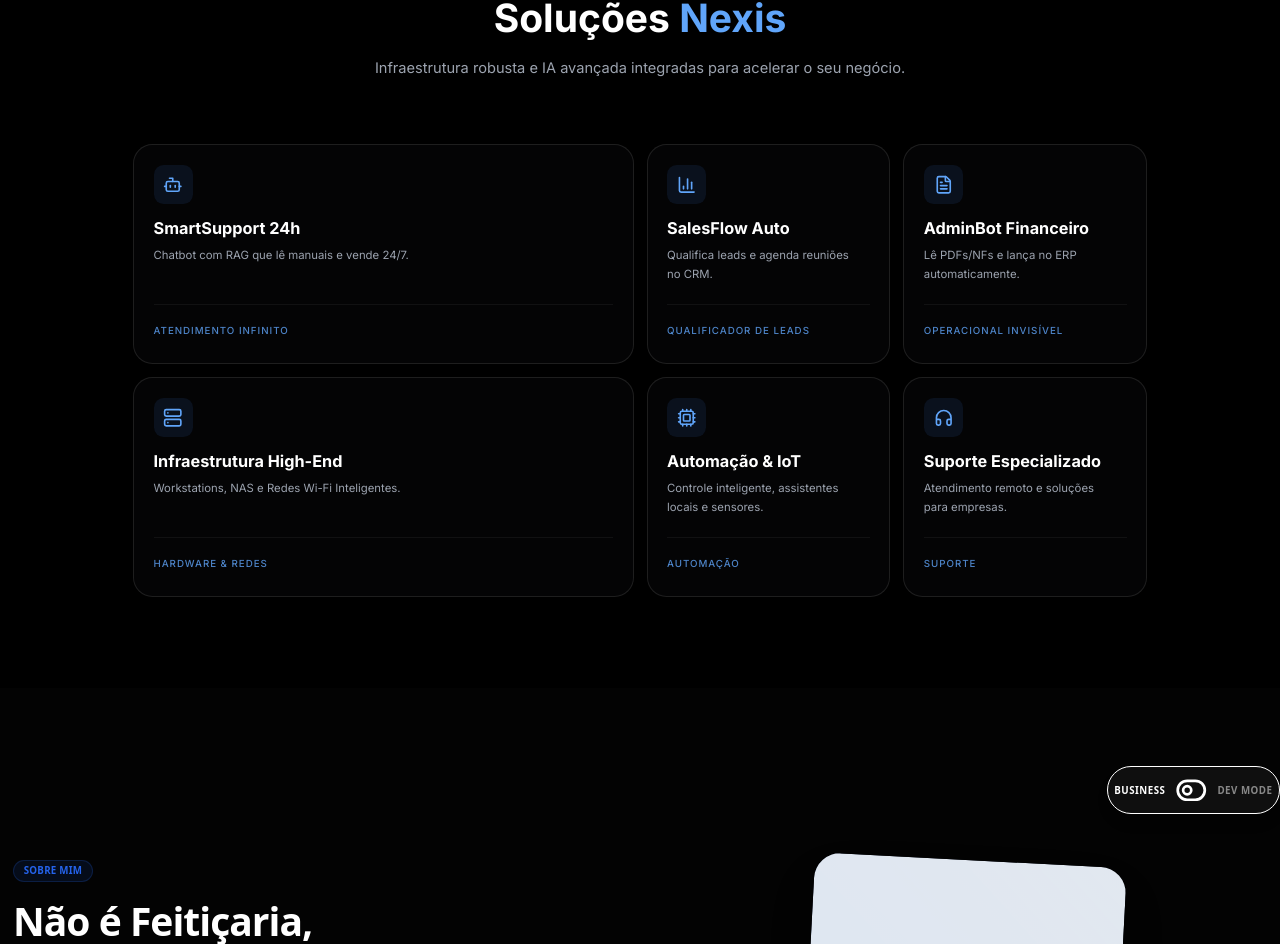
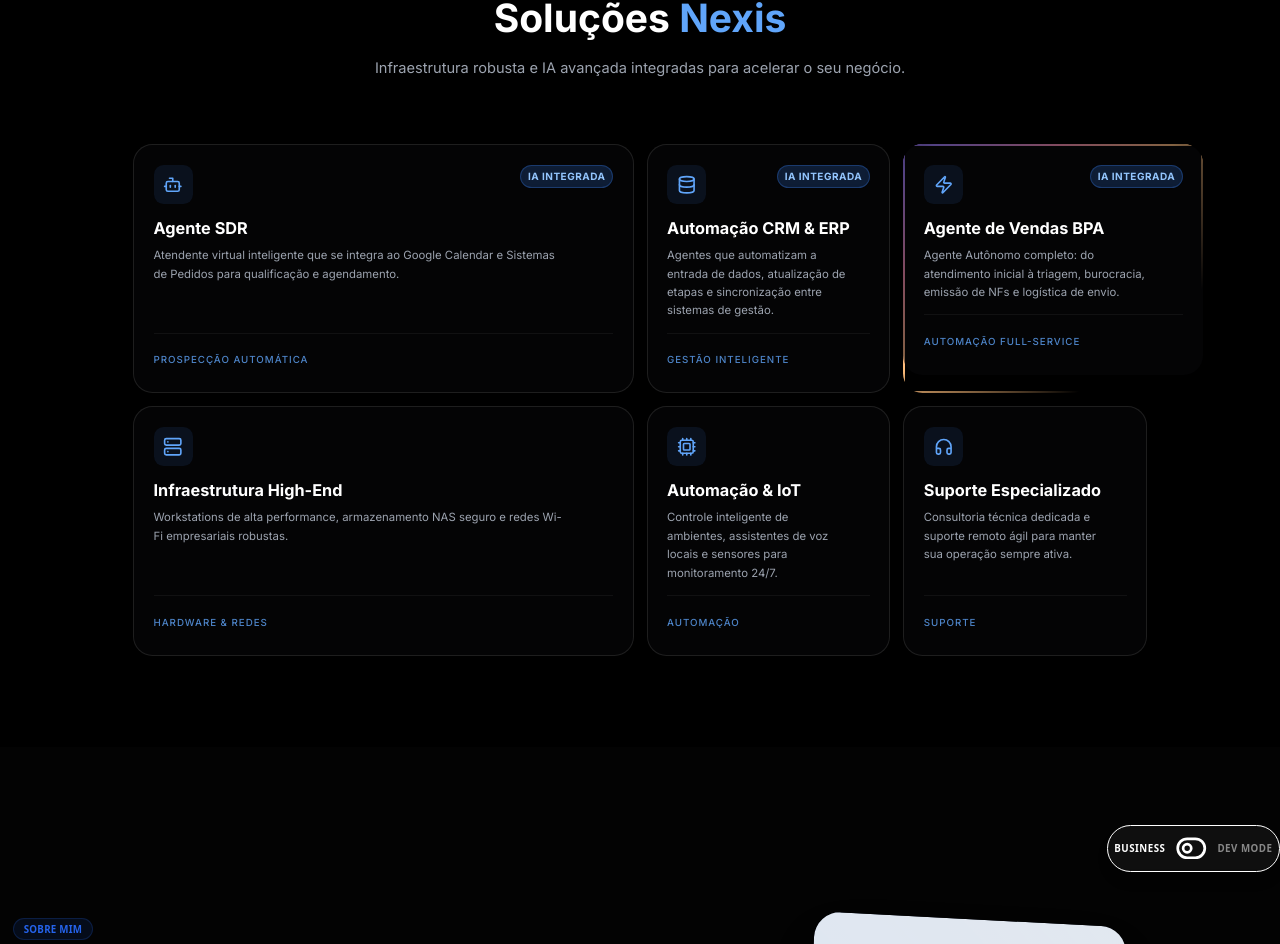
Before and after one commit to Foninhoiuri/Nexis-Landing-page, a Next.js app: page / in a window 1280 px wide. Shown: the part 1785-2729 px from the top of the page. Built offline with nearby package versions, Linux system fonts and the light colour scheme.

Commit message:
feat: upgrade solutions with new AI agents and shine effect

```diff
--- a/src/components/Solutions.tsx
+++ b/src/components/Solutions.tsx
@@ -1,7 +1,8 @@
 import React, { useRef, useEffect, useState, useCallback, ReactNode } from 'react';
 import { gsap } from 'gsap';
 import { motion, useInView } from "framer-motion";
-import { Bot, BarChart3, FileText, Server, Cpu, Headphones, Smartphone, BatteryCharging, Cloud, HardDrive, Database, RefreshCw, Camera } from "lucide-react";
+import { Bot, BarChart3, FileText, Server, Cpu, Headphones, Smartphone, BatteryCharging, Cloud, HardDrive, Database, RefreshCw, Camera, Calendar, Briefcase, Zap } from "lucide-react";
+import ShineBorder from "@/components/ui/shine-border";
 
 // --- Config ---
 const DEFAULT_PARTICLE_COUNT = 12;
@@ -11,33 +12,37 @@
 
 // --- Data ---
 const cardData = [
-    // 1. Core AI Products
+    // 1. AI Agents
     {
         icon: Bot,
-        title: 'SmartSupport 24h',
-        description: 'Chatbot com RAG que lê manuais e vende 24/7.',
-        label: 'Atendimento Infinito',
+        title: 'Agente SDR',
+        description: 'Atendente virtual inteligente que se integra ao Google Calendar e Sistemas de Pedidos para qualificação e agendamento.',
+        label: 'Prospecção Automática',
         colSpan: 'md:col-span-2',
+        isAI: true
     },
     {
-        icon: BarChart3,
-        title: 'SalesFlow Auto',
-        description: 'Qualifica leads e agenda reuniões no CRM.',
-        label: 'Qualificador de Leads',
+        icon: Database,
+        title: 'Automação CRM & ERP',
+        description: 'Agentes que automatizam a entrada de dados, atualização de etapas e sincronização entre sistemas de gestão.',
+        label: 'Gestão Inteligente',
         colSpan: 'md:col-span-1',
+        isAI: true
     },
     {
-        icon: FileText,
-        title: 'AdminBot Financeiro',
-        description: 'Lê PDFs/NFs e lança no ERP automaticamente.',
-        label: 'Operacional Invisível',
+        icon: Zap,
+        title: 'Agente de Vendas BPA',
+        description: 'Agente Autônomo completo: do atendimento inicial à triagem, burocracia, emissão de NFs e logística de envio.',
+        label: 'Automação Full-Service',
         colSpan: 'md:col-span-1',
+        isAI: true,
+        useShine: true // Special effect trigger
     },
     // 2. Infrastructure
     {
         icon: Server,
         title: 'Infraestrutura High-End',
-        description: 'Workstations, NAS e Redes Wi-Fi Inteligentes.',
+        description: 'Workstations de alta performance, armazenamento NAS seguro e redes Wi-Fi empresariais robustas.',
         label: 'Hardware & Redes',
         colSpan: 'md:col-span-2',
     },
@@ -45,14 +50,14 @@
     {
         icon: Cpu,
         title: 'Automação & IoT',
-        description: 'Controle inteligente, assistentes locais e sensores.',
+        description: 'Controle inteligente de ambientes, assistentes de voz locais e sensores para monitoramento 24/7.',
         label: 'Automação',
         colSpan: 'md:col-span-1',
     },
     {
         icon: Headphones,
         title: 'Suporte Especializado',
-        description: 'Atendimento remoto e soluções para empresas.',
+        description: 'Consultoria técnica dedicada e suporte remoto ágil para manter sua operação sempre ativa.',
         label: 'Suporte',
         colSpan: 'md:col-span-1',
     }
@@ -555,7 +560,8 @@
 
             <BentoCardGrid gridRef={gridRef}>
                 <div className="grid grid-cols-1 md:grid-cols-4 gap-4 w-full">
-                    {cardData.map((card, index) => (
+                    {cardData.map((card, index) => {
+                        const CardContent = (
                             <ParticleCard
                                 key={index}
                                 className={`
@@ -564,6 +570,7 @@
                          min-h-[220px] flex flex-col justify-between p-6
                          transition-all duration-300 hover:bg-zinc-900/80
                          card--border-glow
+                         ${card.useShine ? '!border-transparent' : ''}
                      `}
                                 glowColor={glowColor}
                                 disableAnimations={shouldDisableAnimations}
@@ -572,17 +579,27 @@
                                 enableMagnetism={!isMobile}
                             >
                                 {/* Inner Content matching ServiceCard logic but adapted for Bento */}
-                            <div className="relative z-20 flex flex-col h-full justify-between">
+                                <div className="relative z-20 flex flex-col h-full justify-between w-full h-full">
                                     <div>
+                                        <div className="flex justify-between items-start mb-4">
                                             {/* Icon Container with 'btn-blue' effect logic */}
                                             <div className={`
-                                w-12 h-12 rounded-xl flex items-center justify-center mb-4
+                                         w-12 h-12 rounded-xl flex items-center justify-center
                                          bg-blue-500/10 text-blue-400
                                          transition-all duration-300
                                          group-hover:bg-blue-500 group-hover:text-white group-hover:shadow-[0_0_20px_rgba(59,130,246,0.6)]
                                          group-hover:-translate-y-2
                                      `}>
                                                 <card.icon className="w-6 h-6" />
+                                            </div>
+
+                                            {/* AI Badge */}
+                                            {/* @ts-ignore */}
+                                            {card.isAI && (
+                                                <span className="px-2 py-1 rounded-full bg-blue-500/20 border border-blue-500/30 text-[10px] font-bold text-blue-300 tracking-wider uppercase backdrop-blur-sm">
+                                                    IA Integrada
+                                                </span>
+                                            )}
                                         </div>
 
                                         <h3 className="text-xl font-bold text-white mb-2 group-hover:text-blue-100 transition-colors">
@@ -606,7 +623,26 @@
                                     </div>
                                 </div>
                             </ParticleCard>
-                    ))}
+                        );
+
+                        // If using Shine effect, wrap the card or modify it.
+                        // Since ParticleCard has its own structure, we might need to compose them.
+                        // However, ShineBorder is a wrapper.
+                        if (/* @ts-ignore */ card.useShine) {
+                            return (
+                                <ShineBorder
+                                    key={index}
+                                    className={`relative rounded-3xl p-0 overflow-hidden bg-transparent ${card.colSpan || 'md:col-span-1'} min-h-[220px]`}
+                                    color={["#A07CFE", "#FE8FB5", "#FFBE7B"]}
+                                    borderWidth={2}
+                                >
+                                    {CardContent}
+                                </ShineBorder>
+                            );
+                        }
+
+                        return CardContent;
+                    })}
                 </div>
             </BentoCardGrid>
         </section>
--- /dev/null
+++ b/src/components/ui/shine-border.tsx
@@ -0,0 +1,62 @@
+"use client";
+
+import { cn } from "@/lib/utils";
+
+type TColorProp = string | string[];
+
+interface ShineBorderProps {
+    borderRadius?: number;
+    borderWidth?: number;
+    duration?: number;
+    color?: TColorProp;
+    className?: string;
+    children?: React.ReactNode;
+}
+
+/**
+ * @name Shine Border
+ * @description It is an animated background border effect component with easy to use and customizable options.
+ * @param borderRadius The radius of the border.
+ * @param borderWidth The width of the border.
+ * @param duration The duration of the animation.
+ * @param color The color of the border.
+ * @param className The class name of the component.
+ * @param children The children of the component.
+ */
+export default function ShineBorder({
+    borderRadius = 8,
+    borderWidth = 1,
+    duration = 14,
+    color = "#000000",
+    className,
+    children,
+}: ShineBorderProps) {
+    return (
+        <div
+            style={
+                {
+                    "--border-radius": `${borderRadius}px`,
+                } as React.CSSProperties
+            }
+            className={cn(
+                "relative min-h-[60px] w-full min-w-[300px] place-items-center rounded-[--border-radius] bg-white text-black dark:bg-black dark:text-white",
+                className,
+            )}
+        >
+            <div
+                style={
+                    {
+                        "--border-width": `${borderWidth}px`,
+                        "--border-radius": `${borderRadius}px`,
+                        "--duration": `${duration}s`,
+                        "--mask-linear-gradient": `linear-gradient(#fff 0 0) content-box, linear-gradient(#fff 0 0)`,
+                        "--background-radial-gradient": `radial-gradient(transparent,transparent, ${color instanceof Array ? color.join(",") : color
+                            },transparent,transparent)`,
+                    } as React.CSSProperties
+                }
+                className={`before:bg-shine-size before:absolute before:inset-0 before:aspect-square before:size-full before:rounded-[--border-radius] before:p-[--border-width] before:will-change-[background-position] before:content-[""] before:![-webkit-mask-composite:xor] before:![mask-composite:exclude] before:[background-image:--background-radial-gradient] before:[background-size:300%_300%] before:[mask:--mask-linear-gradient] motion-safe:before:animate-shine`}
+            ></div>
+            {children}
+        </div>
+    );
+}
--- a/tailwind.config.ts
+++ b/tailwind.config.ts
@@ -32,8 +32,20 @@
                 "pulse-slow": "pulse 4s cubic-bezier(0.4, 0, 0.6, 1) infinite",
                 orbit: "orbit calc(var(--duration)*1s) linear infinite",
                 ripple: "ripple var(--duration,2s) ease calc(var(--i, 0)*.2s) infinite",
+                shine: "shine var(--duration) infinite linear",
             },
             keyframes: {
+                shine: {
+                    "0%": {
+                        "background-position": "0% 0%",
+                    },
+                    "50%": {
+                        "background-position": "100% 100%",
+                    },
+                    to: {
+                        "background-position": "0% 0%",
+                    },
+                },
                 spotlight: {
                     "0%": {
                         opacity: "0",
```
Lines whose indentation alone changed are shown as unchanged.
